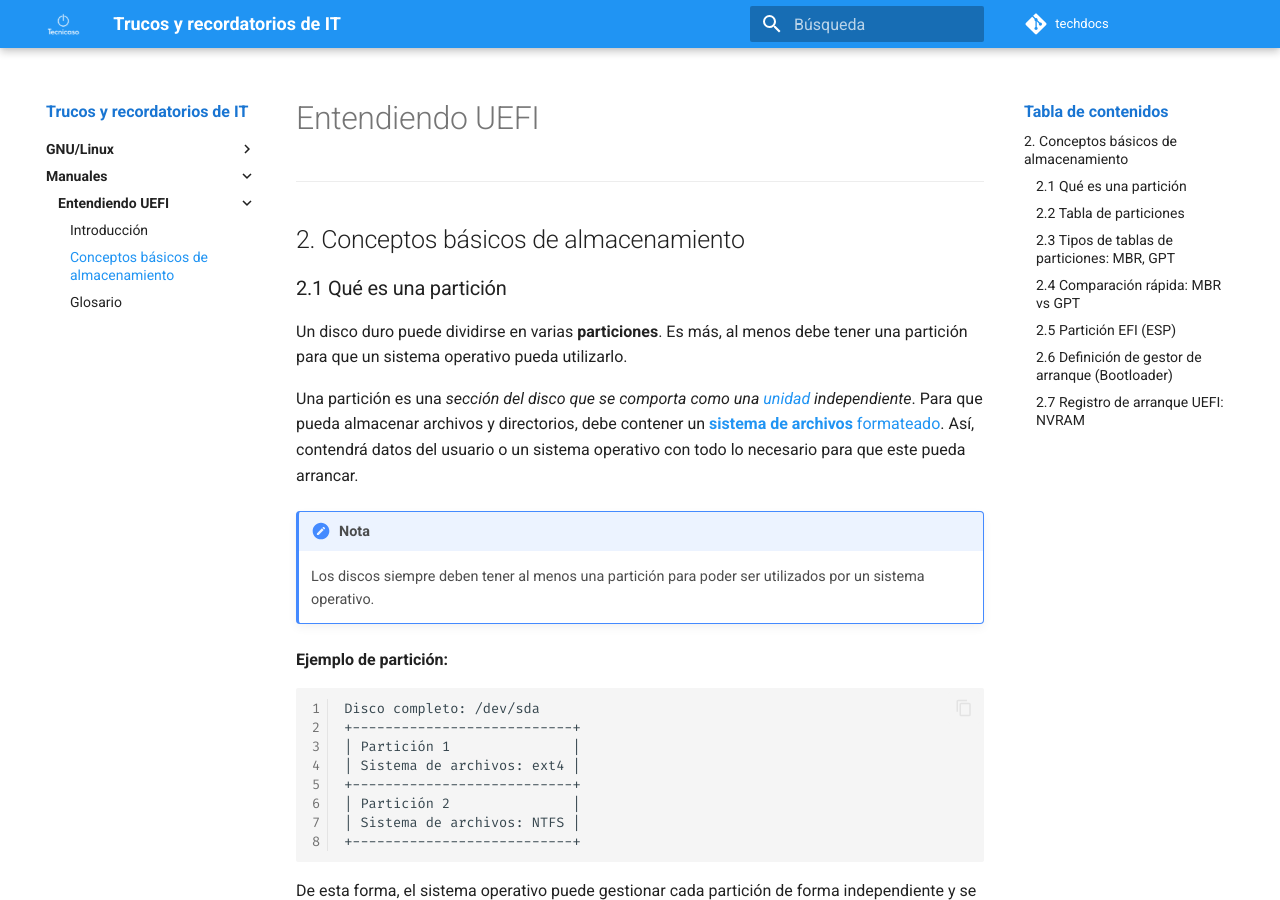
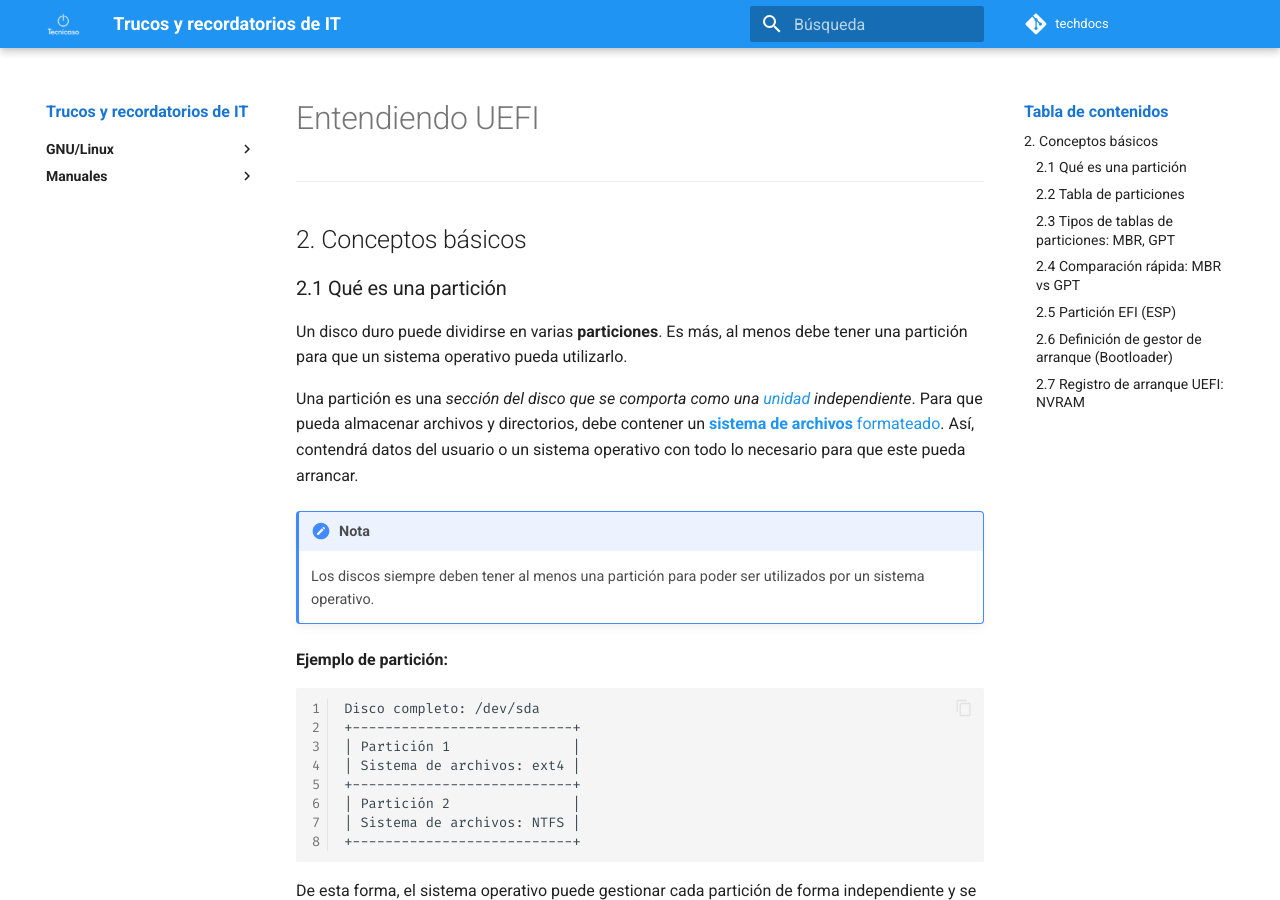
Before and after one commit to ivangarciaalcaide/techdocs, an MkDocs documentation site: the page built from docs/entendiendo_uefi/02-conceptos_basicos.md, in a window 1280 px wide and 900 px high. Built offline with MkDocs 1.6.1 and Material for MkDocs 9.7.7, drawn with Linux system fonts in a browser that asks for light colours; comment, search, counter and statistics services are not loaded.

Commit message:
Corregido título.

```diff
--- a/docs/entendiendo_uefi/01-introduccion.md
+++ b/docs/entendiendo_uefi/01-introduccion.md
@@ -51,7 +55,7 @@
 
 ### 1.3 Ventajas clave de UEFI frente a BIOS
 
-**UEFI** aporta ventajas frente a BIOS que son críticas para los sistemas modernos. A continuación se exponen
+**UEFI** aporta ventajas frente a **BIOS** que son críticas para los sistemas modernos. A continuación se exponen
 las más destacadas:
 
 - **Arranque más rápido**: UEFI permite la inicialización paralela de dispositivos, lo que puede reducir considerablemente los tiempos de inicio de un sistema.
--- a/docs/entendiendo_uefi/02-conceptos_basicos_almacenamiento.md
+++ b/docs/entendiendo_uefi/02-conceptos_basicos.md
@@ -1,8 +1,12 @@
+---
+title: "Entendiendo UEFI: Conceptos básicos"
+---
+
 # Entendiendo UEFI
 
 ---
 
-## 2. Conceptos básicos de almacenamiento
+## 2. Conceptos básicos
 
 ### 2.1 Qué es una partición
 
@@ -232,11 +236,11 @@
 
 Y una **tabla de equivalencias** a modo de ilustración...
 
-| Sistema       | Ruta del gestor EFI                | Herramienta de gestión        |
-| ------------- | ---------------------------------- | ----------------------------- |
-| Windows       | `\EFI\Microsoft\Boot\bootmgfw.efi` | `bcdboot`, `bcdedit`          |
-| Ubuntu/Debian | `\EFI\ubuntu\grubx64.efi`          | `grub-install`, `efibootmgr`  |
-| Fedora        | `\EFI\fedora\shimx64.efi`          | `grub2-install`, `efibootmgr` |
+| Sistema        | Ruta del gestor EFI                | Herramienta de gestión        |
+|:---------------|:-----------------------------------|:------------------------------|
+| Windows        | `\EFI\Microsoft\Boot\bootmgfw.efi` | `bcdboot`, `bcdedit`          |
+| Ubuntu/Debian  | `\EFI\ubuntu\grubx64.efi`          | `grub-install`, `efibootmgr`  |
+| Fedora         | `\EFI\fedora\shimx64.efi`          | `grub2-install`, `efibootmgr` |
 
 !!! note "Nota"
     Las herramientas de gestión se detallan más adelante.
--- a/docs/entendiendo_uefi/99-glosario.md
+++ b/docs/entendiendo_uefi/99-glosario.md
@@ -1,10 +1,8 @@
-# Glosario
-
+---
+title: "Entendiendo UEFI: Glosario"
 ---
 
-<span style="color: red; font-weight: bold;">
-SIN REVISAR
-</span>
+# Glosario
 
 ---
 
```
Also changed, not shown: other parts of docs/entendiendo_uefi/01-introduccion.md (+4 -0 lines).
